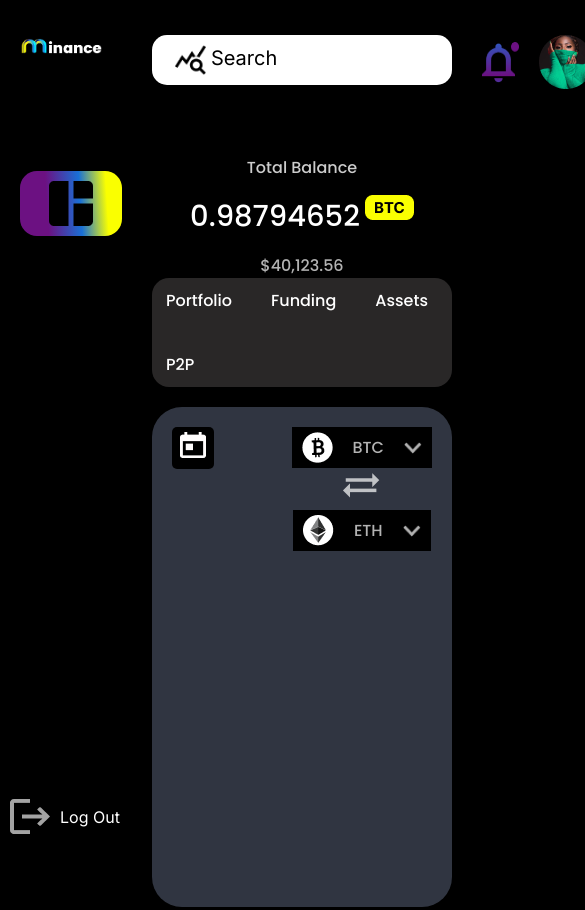
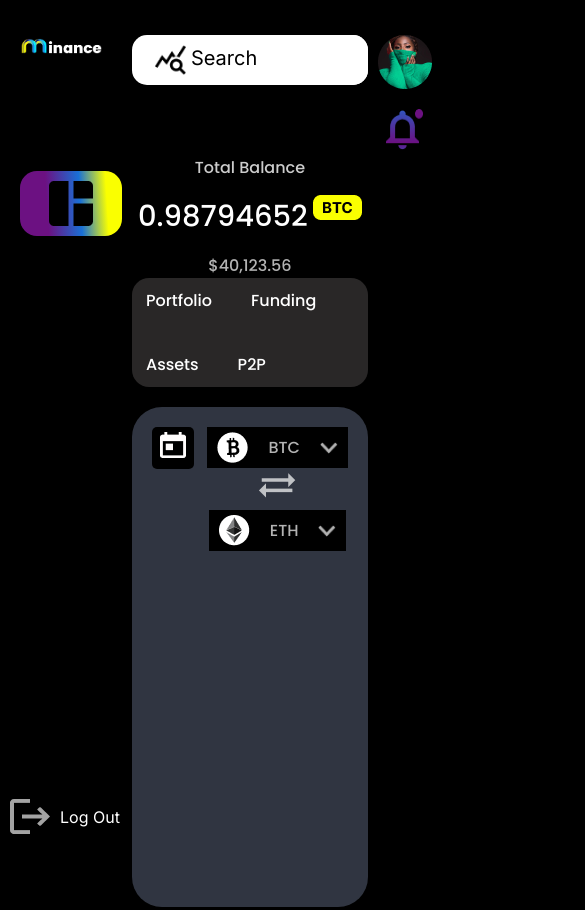
Before and after one commit to HyTaXx/Integration-maquette, a website: page index.html in a window 390 px wide. Shown: the top 910 px of the page, 585 px wide, since content can reach past the window. Drawn offline with Linux system fonts and the light colour scheme.

Commit message:
:iphone: Responsive V1.4

```diff
--- a/script.js
+++ b/script.js
@@ -169,3 +169,7 @@ let dashright = document.querySelector(".Dashboard-right")
 imgprofile.addEventListener("click",()=>{
     dashright.classList.toggle("burger2")
 })
+
+if ($(window).width() < 960) {
+    alert('Less than 960');
+ }
--- a/style/style.scss
+++ b/style/style.scss
@@ -209,6 +209,7 @@ body{
     .section-main{
         display: flex;
         flex-direction: column;
+        max-width: 100vw;
         nav{
             padding-left: 60px;
             padding-right: 20px;
@@ -360,7 +361,6 @@ body{
     height: 70px;
     align-items: center;
     background-color: #20232B;
-    opacity: 70%;
     padding: 10px;
     backdrop-filter: blur(8px);
     border-radius: 30px;
@@ -479,6 +479,7 @@ nav{
     body{
         .section-main{
             .section-content{
+                justify-content: space-around;
                 .stock-middle{
                     .stock-graph{
                         .graph{
@@ -542,14 +543,22 @@ nav{
     }
     .stock-searchbar{
         margin-right: 0;
-        width: 300px;
+        width: auto;
     }
 }
 
 @media screen and (max-width: 820px) {
+    .recent-transactions2{
+        padding-right: 0px;
+        margin-right: 10px;
+        .nav-transac{
+            flex-direction: column-reverse;
+        }
+    }
     body{
         .section-main{
             .section-content{
+                gap: 10px;
                 .stock-middle{
                     .stock-graph{
                         .graph{
```
Also changed, not shown: style/style.css, 1 other file.
